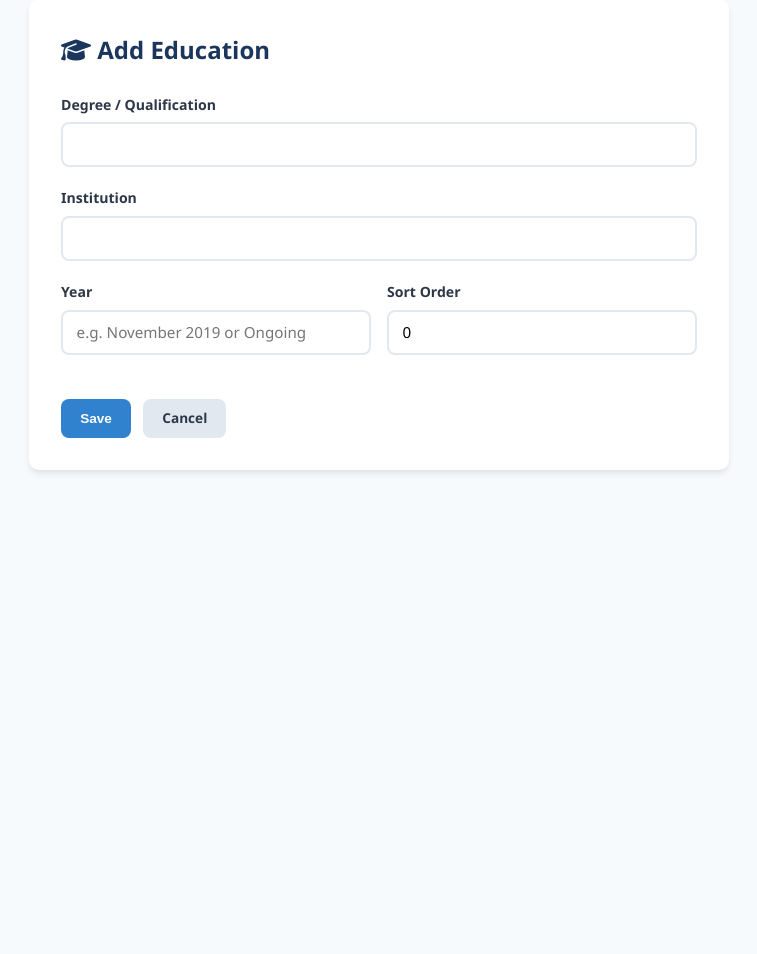
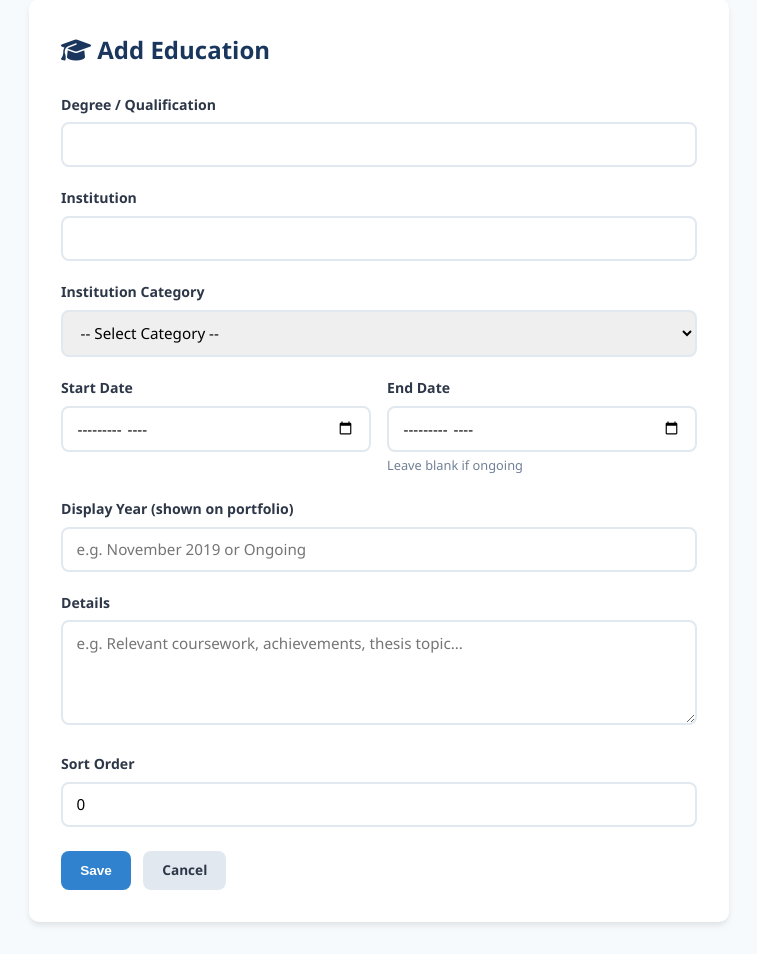
Before and after one commit to BonifaceNgila/Potfolio-BonifaceNgila, a Flask app: page /admin/education/add in a window 1280 px wide. Shown: the part 85-1039 px from the top of the page, without its empty margins (261-1018 px from the left). Before the commit the page ends 558 px from the top, so only its background shows below. Run offline with Flask 3, Linux system fonts and the light colour scheme; a user stored in the database is signed in.

Commit message:
feat: add institution category, date range, and details to Education

```diff
--- a/app.py
+++ b/app.py
@@ -44,6 +44,10 @@ class Education(db.Model):
     id = db.Column(db.Integer, primary_key=True)
     degree = db.Column(db.String(200), nullable=False)
     institution = db.Column(db.String(200), nullable=False)
+    institution_category = db.Column(db.String(100))
+    start_date = db.Column(db.String(20))
+    end_date = db.Column(db.String(20))
+    details = db.Column(db.Text)
     year = db.Column(db.String(50))
     sort_order = db.Column(db.Integer, default=0)
 
@@ -245,6 +249,10 @@ def admin_education_add():
         edu = Education(
             degree=request.form.get("degree", ""),
             institution=request.form.get("institution", ""),
+            institution_category=request.form.get("institution_category", ""),
+            start_date=request.form.get("start_date", ""),
+            end_date=request.form.get("end_date", ""),
+            details=request.form.get("details", ""),
             year=request.form.get("year", ""),
             sort_order=int(request.form.get("sort_order", 0)),
         )
@@ -262,6 +270,10 @@ def admin_education_edit(id):
     if request.method == "POST":
         edu.degree = request.form.get("degree", "")
         edu.institution = request.form.get("institution", "")
+        edu.institution_category = request.form.get("institution_category", "")
+        edu.start_date = request.form.get("start_date", "")
+        edu.end_date = request.form.get("end_date", "")
+        edu.details = request.form.get("details", "")
         edu.year = request.form.get("year", "")
         edu.sort_order = int(request.form.get("sort_order", 0))
         db.session.commit()
--- a/templates/admin/dashboard.html
+++ b/templates/admin/dashboard.html
@@ -60,14 +60,15 @@
         {% if educations %}
         <table class="admin-table">
             <thead>
-                <tr><th>Degree</th><th>Institution</th><th>Year</th><th>Order</th><th>Actions</th></tr>
+                <tr><th>Degree</th><th>Institution</th><th>Category</th><th>Duration</th><th>Order</th><th>Actions</th></tr>
             </thead>
             <tbody>
                 {% for edu in educations %}
                 <tr>
                     <td>{{ edu.degree }}</td>
                     <td>{{ edu.institution }}</td>
-                    <td>{{ edu.year }}</td>
+                    <td>{{ edu.institution_category or '—' }}</td>
+                    <td>{{ edu.start_date or '' }}{% if edu.start_date and edu.end_date %} → {% elif edu.start_date %} → Present{% endif %}{{ edu.end_date or '' }}</td>
                     <td>{{ edu.sort_order }}</td>
                     <td class="actions">
                         <a href="{{ url_for('admin_education_edit', id=edu.id) }}" class="btn-icon" title="Edit"><i class="fas fa-edit"></i></a>
--- a/templates/admin/education_form.html
+++ b/templates/admin/education_form.html
@@ -13,15 +13,38 @@
             <label for="institution">Institution</label>
             <input type="text" id="institution" name="institution" value="{{ education.institution if education else '' }}" required>
         </div>
+        <div class="form-group">
+            <label for="institution_category">Institution Category</label>
+            <select id="institution_category" name="institution_category">
+                <option value="">-- Select Category --</option>
+                {% set cats = ["University", "College", "Polytechnic", "Technical Institute", "Online Platform", "Professional Body", "Other"] %}
+                {% for cat in cats %}
+                <option value="{{ cat }}" {% if education and education.institution_category == cat %}selected{% endif %}>{{ cat }}</option>
+                {% endfor %}
+            </select>
+        </div>
         <div class="form-row">
             <div class="form-group">
-                <label for="year">Year</label>
-                <input type="text" id="year" name="year" value="{{ education.year if education else '' }}" placeholder="e.g. November 2019 or Ongoing">
+                <label for="start_date">Start Date</label>
+                <input type="month" id="start_date" name="start_date" value="{{ education.start_date if education else '' }}">
             </div>
             <div class="form-group">
-                <label for="sort_order">Sort Order</label>
-                <input type="number" id="sort_order" name="sort_order" value="{{ education.sort_order if education else 0 }}">
+                <label for="end_date">End Date</label>
+                <input type="month" id="end_date" name="end_date" value="{{ education.end_date if education else '' }}">
+                <small style="color: #718096; font-size: 0.8rem;">Leave blank if ongoing</small>
             </div>
+        </div>
+        <div class="form-group">
+            <label for="year">Display Year (shown on portfolio)</label>
+            <input type="text" id="year" name="year" value="{{ education.year if education else '' }}" placeholder="e.g. November 2019 or Ongoing">
+        </div>
+        <div class="form-group">
+            <label for="details">Details</label>
+            <textarea id="details" name="details" rows="4" placeholder="e.g. Relevant coursework, achievements, thesis topic...">{{ education.details if education else '' }}</textarea>
+        </div>
+        <div class="form-group">
+            <label for="sort_order">Sort Order</label>
+            <input type="number" id="sort_order" name="sort_order" value="{{ education.sort_order if education else 0 }}">
         </div>
         <div class="form-actions">
             <button type="submit" class="btn btn-primary">Save</button>
--- a/templates/index.html
+++ b/templates/index.html
@@ -96,7 +96,13 @@
                 <div class="card-icon"><i class="fas fa-graduation-cap"></i></div>
                 <h3>{{ edu.degree }}</h3>
                 <p class="card-subtitle">{{ edu.institution }}</p>
+                {% if edu.institution_category %}<p class="card-meta" style="margin-bottom: 0.25rem;"><i class="fas fa-tag"></i> {{ edu.institution_category }}</p>{% endif %}
+                {% if edu.start_date %}
+                <p class="card-meta"><i class="fas fa-calendar-alt"></i> {{ edu.start_date }}{% if edu.end_date %} — {{ edu.end_date }}{% else %} — Present{% endif %}</p>
+                {% else %}
                 <p class="card-meta">{{ edu.year }}</p>
+                {% endif %}
+                {% if edu.details %}<p style="margin-top: 0.5rem; font-size: 0.9rem; color: #718096;">{{ edu.details }}</p>{% endif %}
             </div>
             {% endfor %}
         </div>
```
Also changed, not shown: portfolio.db.
